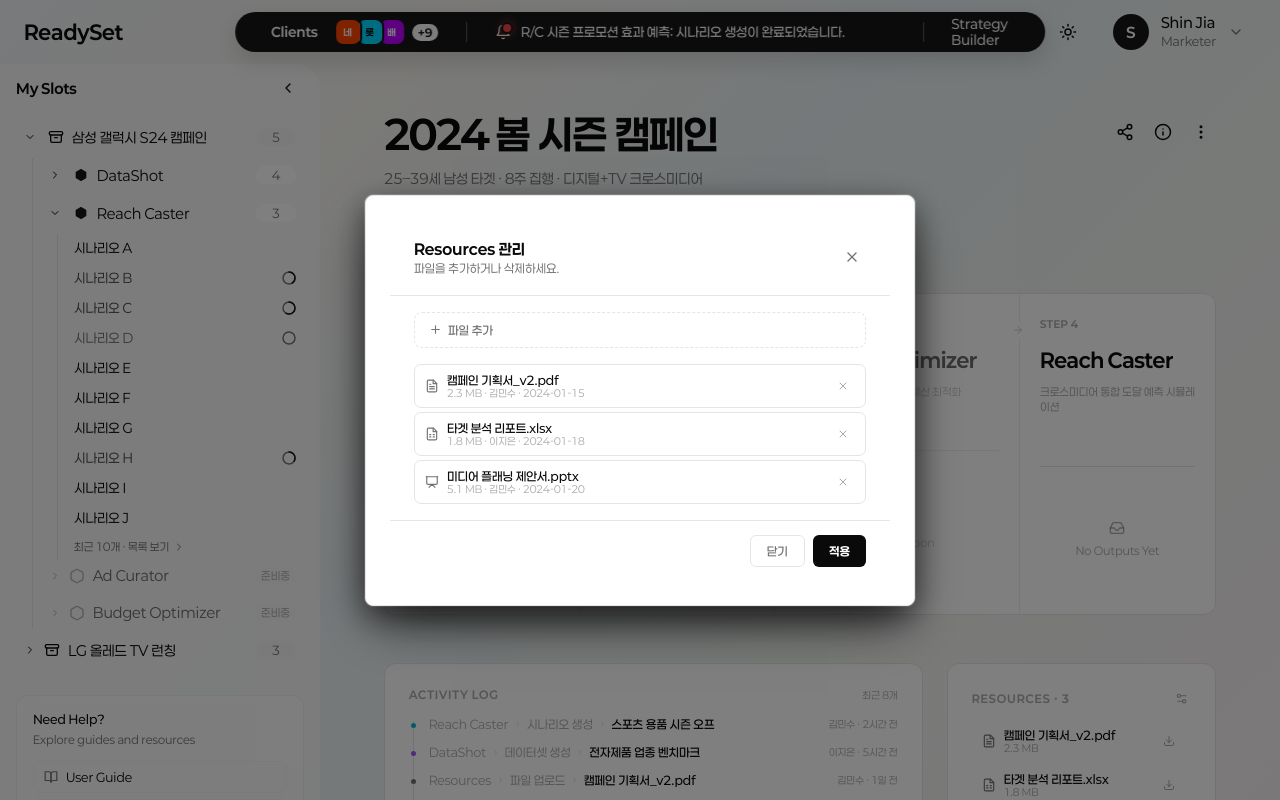
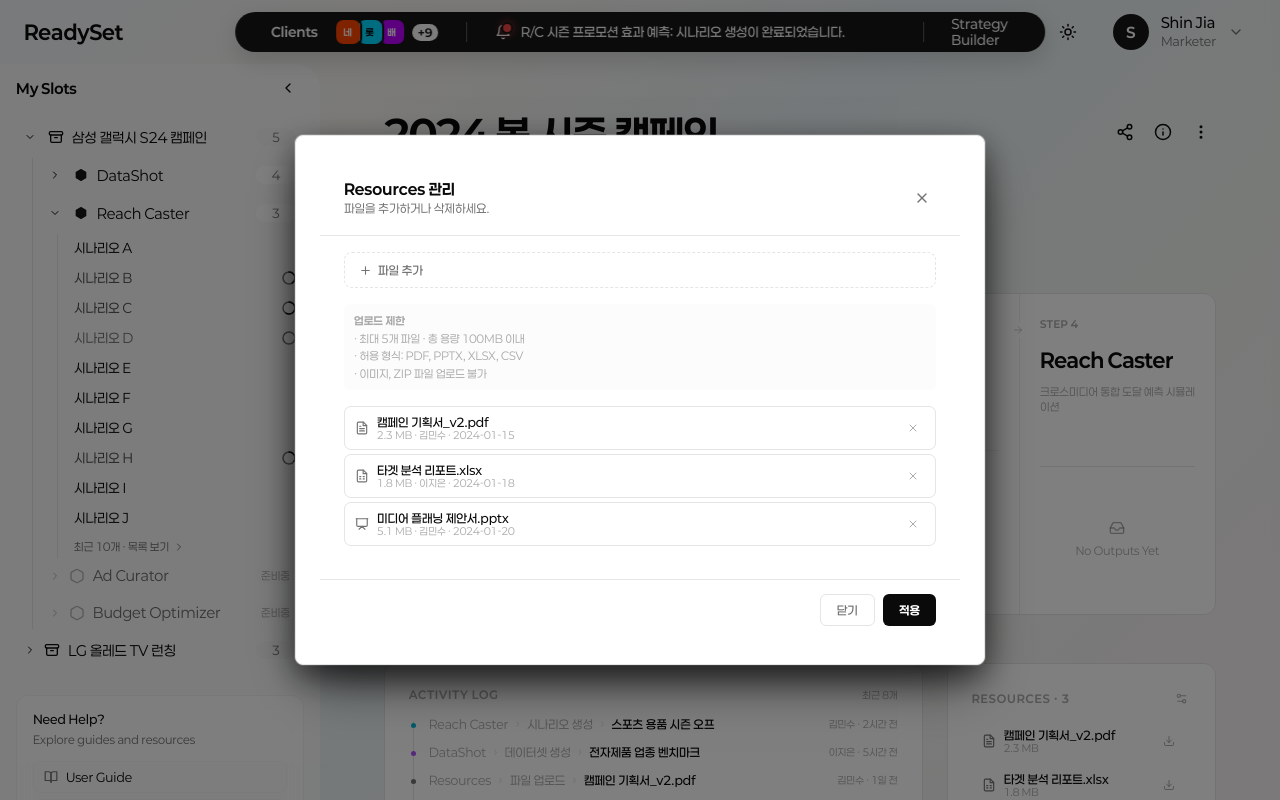
Before and after one commit to taetaej/ReadySet, a React (Vite) app: page /slot/1 in a window 1280 px wide. Both pictures are taken after a click on the button 1181 px from the left and 698 px from the top of the page. Shown: the top 800 px of the page. Built offline with nearby package versions, Linux system fonts and the light colour scheme.

Commit message:
feat: Resources 관리 다이얼로그 업로드 제한 안내 추가 및 사이즈 고정(dialog-md, 480px)

```diff
--- a/src/components/reachcaster/SlotHomeSections.tsx
+++ b/src/components/reachcaster/SlotHomeSections.tsx
@@ -226,9 +226,9 @@ export function DocumentsSection({ isAdmin }: DocumentsSectionProps) {
             style={{ position: 'absolute', inset: 0, backgroundColor: 'rgba(0,0,0,0.5)' }}
             onClick={() => setDialogOpen(false)}
           />
-          <div className="dialog-content dialog-sm" style={{
+          <div className="dialog-content dialog-md" style={{
             position: 'relative', display: 'flex', flexDirection: 'column',
-            maxHeight: '80vh', overflow: 'hidden',
+            height: '480px', overflow: 'hidden',
           }}>
             {/* Header */}
             <div style={{
@@ -276,6 +276,19 @@ export function DocumentsSection({ isAdmin }: DocumentsSectionProps) {
               >
                 <Plus size={13} /> 파일 추가
               </button>
+
+              {/* 업로드 제한 안내 */}
+              <div style={{
+                fontSize: '11px', color: colors.textDim, lineHeight: 1.6,
+                marginBottom: '16px', fontFamily: 'Paperlogy, sans-serif',
+                padding: '8px 10px', borderRadius: '6px',
+                backgroundColor: 'hsl(var(--muted) / 0.3)',
+              }}>
+                <span style={{ fontWeight: 600 }}>업로드 제한</span><br />
+                · 최대 5개 파일 · 총 용량 100MB 이내<br />
+                · 허용 형식: PDF, PPTX, XLSX, CSV<br />
+                · 이미지, ZIP 파일 업로드 불가
+              </div>
 
               <div style={{ display: 'flex', flexDirection: 'column', gap: '4px' }}>
                 {docs.map(doc => (
```
